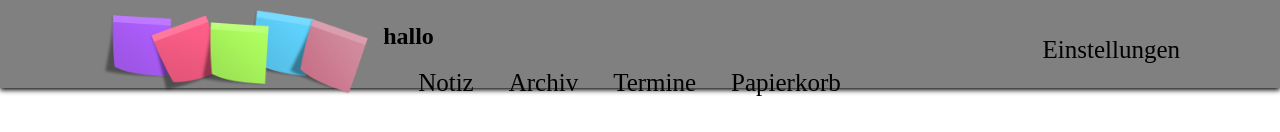
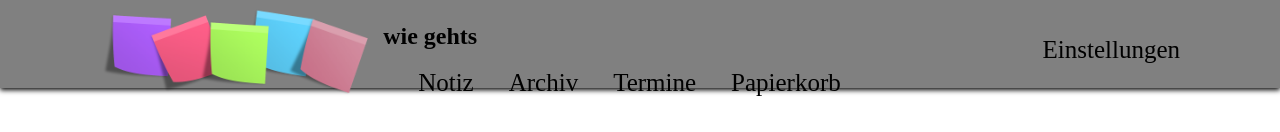
Before and after one commit to Ali-Ahmad2002/ngNotizblockAngular, an Angular app: page / in a window 1280 px wide. Shown: the top 132 px of the page. Built offline with nearby package versions, Linux system fonts and the light colour scheme.

Commit message:
test-commit-2

```diff
--- a/package.json
+++ b/package.json
@@ -23,7 +23,6 @@
     "zone.js": "~0.11.4"
   },
   "devDependencies": {
-    "@angular-devkit/build-angular": "~13.1.3",
     "@angular/cli": "~13.1.3",
     "@angular/compiler-cli": "~13.1.0",
     "@types/jasmine": "~3.10.0",
--- a/src/app/header/header.component.html
+++ b/src/app/header/header.component.html
@@ -6,7 +6,7 @@
 
 
             <div>
-                <h2>hallo</h2>
+                <h2>wie gehts</h2>
                 <a href="#">Notiz</a>
                 <a href="#">Archiv</a>
                 <a href="#">Termine</a>
```
Also changed, not shown: angular.json (+3 -6 lines), 1 other file (tests, documents, lock files or other folders).
